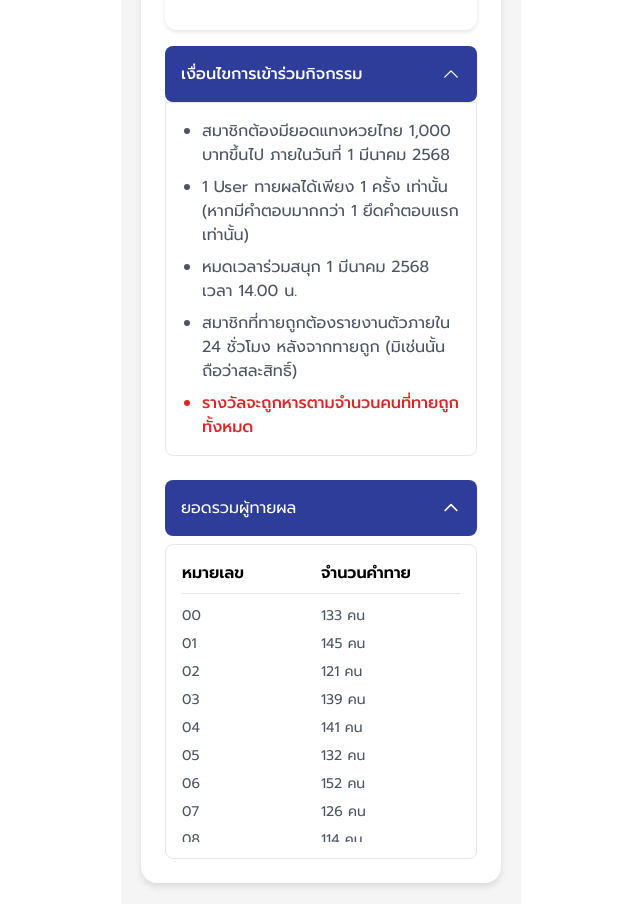
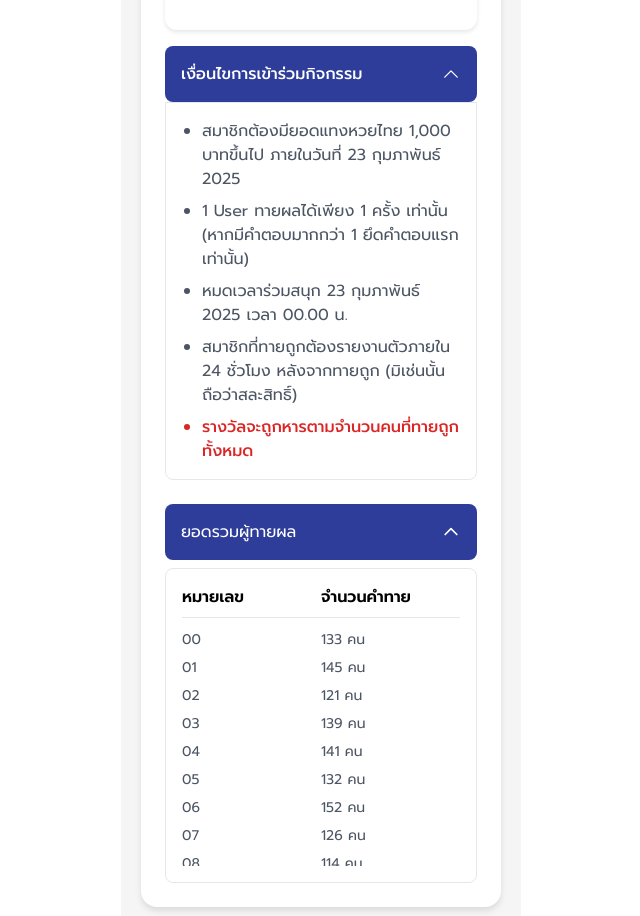
Before and after one commit to Derpao/match, a Next.js app: page /lottery/1/predict in a window 1280 px wide. Shown: the part 802-1718 px from the top of the page, without its empty margins (319-959 px from the left). Built offline with nearby package versions, Linux system fonts and the light colour scheme; no server answers.

Commit message:
version 8.1 lotto

```diff
--- a/app/lottery/[id]/predict/page.tsx
+++ b/app/lottery/[id]/predict/page.tsx
@@ -209,7 +209,7 @@ export default function PredictPage() {
                 {isSubmitting ? 'กำลังบันทึก...' : 'ส่งคำตอบ'}
               </button>
             </form>
-            <TermsAndConditions />
+            <TermsAndConditions date={lotteryData.date} />
             <PredictionStats />
           </>
         )}
--- a/components/TermsAndConditions.tsx
+++ b/components/TermsAndConditions.tsx
@@ -2,17 +2,69 @@
 
 import { useState, useEffect } from 'react'
 import { ChevronDownIcon } from '@heroicons/react/24/solid'
+import { format } from 'date-fns'
+import { th } from 'date-fns/locale'
 
-export default function TermsAndConditions() {
-  const [isOpen, setIsOpen] = useState(false)
+interface TermsAndConditionsProps {
+  date?: Date | string | null
+}
+
+// Helper function to convert Thai date string to ISO format
+const convertThaiDateToDate = (thaiDate: string): Date | null => {
+  try {
+    if (!thaiDate) return null;
+
+    const thaiMonths: { [key: string]: string } = {
+      'มกราคม': '01', 'กุมภาพันธ์': '02', 'มีนาคม': '03', 'เมษายน': '04',
+      'พฤษภาคม': '05', 'มิถุนายน': '06', 'กรกฎาคม': '07', 'สิงหาคม': '08',
+      'กันยายน': '09', 'ตุลาคม': '10', 'พฤศจิกายน': '11', 'ธันวาคม': '12'
+    }
+
+    // If it's already a valid date object or ISO string
+    if (thaiDate instanceof Date || !isNaN(Date.parse(thaiDate))) {
+      return new Date(thaiDate);
+    }
+
+    // Check if it's in Thai format (e.g. "1 มีนาคม 2568")
+    const parts = thaiDate.split(' ');
+    if (parts.length === 3) {
+      const day = parts[0].padStart(2, '0');
+      const month = thaiMonths[parts[1]];
+      let year = parseInt(parts[2]) - 543; // Convert Buddhist year to Gregorian
+
+      if (month && !isNaN(year)) {
+        return new Date(`${year}-${month}-${day}`);
+      }
+    }
+
+    return null;
+  } catch (error) {
+    console.error('Error parsing date:', error);
+    return null;
+  }
+}
+
+export default function TermsAndConditions({ date }: TermsAndConditionsProps) {
+  const [isOpen, setIsOpen] = useState(false);
+
+  // Default date and time values
+  const defaultDate = '1 มีนาคม 2568';
+  const defaultTime = '14.00';
+
+  // Convert date if provided, or use default
+  const dateObj = date ? convertThaiDateToDate(date as string) : null;
+
+  // Format the date or use default if conversion failed
+  const formattedDate = dateObj ? format(dateObj, 'd MMMM yyyy', { locale: th }) : defaultDate;
+  const formattedTime = dateObj ? format(dateObj, 'HH.mm', { locale: th }) : defaultTime;
 
   useEffect(() => {
     const timer = setTimeout(() => {
-      setIsOpen(true)
-    }, 1000) // Changed from 500ms to 1000ms for smoother transition
+      setIsOpen(true);
+    }, 1000); // Changed from 500ms to 1000ms for smoother transition
 
-    return () => clearTimeout(timer)
-  }, [])
+    return () => clearTimeout(timer);
+  }, []);
 
   return (
     <div className="w-full mt-4">
@@ -33,9 +85,9 @@ export default function TermsAndConditions() {
       }`}>
         <div className="p-4 bg-white border border-gray-200 rounded-b-lg">
           <ul className="list-disc pl-5 space-y-2 text-gray-600">
-            <li>สมาชิกต้องมียอดแทงหวยไทย 1,000 บาทขึ้นไป ภายในวันที่ 1 มีนาคม 2568</li>
+            <li>สมาชิกต้องมียอดแทงหวยไทย 1,000 บาทขึ้นไป ภายในวันที่ {formattedDate}</li>
             <li>1 User ทายผลได้เพียง 1 ครั้ง เท่านั้น (หากมีคำตอบมากกว่า 1 ยึดคำตอบแรกเท่านั้น)</li>
-            <li>หมดเวลาร่วมสนุก 1 มีนาคม 2568 เวลา 14.00 น.</li>
+            <li>หมดเวลาร่วมสนุก {formattedDate} เวลา {formattedTime} น.</li>
             <li>สมาชิกที่ทายถูกต้องรายงานตัวภายใน 24 ชั่วโมง หลังจากทายถูก (มิเช่นนั้นถือว่าสละสิทธิ์)</li>
             <li className="text-red-600 font-medium">
               รางวัลจะถูกหารตามจำนวนคนที่ทายถูกทั้งหมด
```
